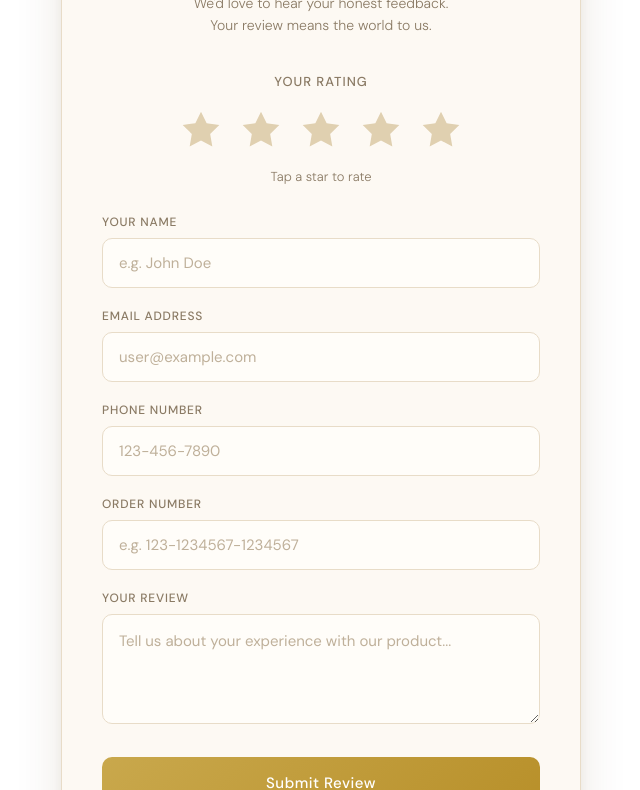
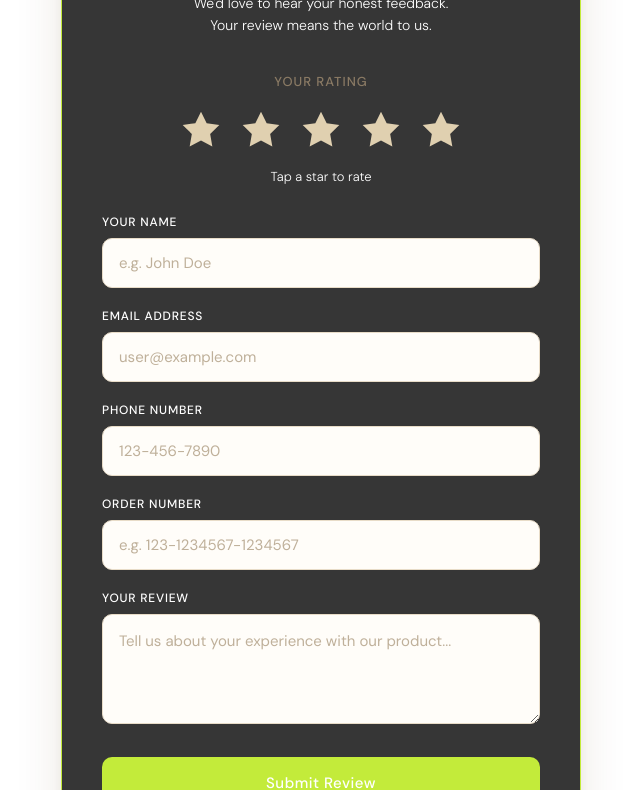
Before and after one commit to afaraz-21/review-app-shop, a website: page public/index.html in a window 1280 px wide. Shown: the part 126-916 px from the top of the page, without its empty margins (319-959 px from the left). Drawn offline with nearby package versions, Linux system fonts and the light colour scheme.

Commit message:
Update index.html

```diff
--- a/public/index.html
+++ b/public/index.html
@@ -29,13 +29,13 @@
     padding: 24px 16px;
   }
   .container {
-    background: var(--card-bg);
+    background: #363636;
     border-radius: 20px;
     padding: 48px 40px;
     max-width: 520px;
     width: 100%;
     box-shadow: 0 8px 48px rgba(90,60,10,0.12), 0 2px 8px rgba(90,60,10,0.06);
-    border: 1px solid var(--border);
+    border: 1px solid #c3eb3a;
     position: relative;
     overflow: hidden;
   }
@@ -44,15 +44,15 @@
     position: absolute;
     top: 0; left: 0; right: 0;
     height: 4px;
-    background: linear-gradient(90deg, var(--gold), var(--gold-light), var(--gold));
+    background: #c3eb3a;
   }
   .header { text-align: center; margin-bottom: 36px; }
   .header h1 {
     font-family: 'Playfair Display', serif;
-    font-size: 28px; color: var(--dark);
+    font-size: 28px; color: #c3eb3a;
     margin-bottom: 8px; font-weight: 600;
   }
-  .header p { color: var(--muted); font-size: 14px; font-weight: 300; line-height: 1.6; }
+  .header p { color: #fff; font-size: 14px; font-weight: 300; line-height: 1.6; }
 
   /* Stars */
   .stars-section { margin-bottom: 28px; text-align: center; }
@@ -61,12 +61,12 @@
   .star-btn { background: none; border: none; cursor: pointer; padding: 4px; transition: transform 0.15s ease; line-height: 1; }
   .star-btn:hover { transform: scale(1.15); }
   .star-icon { width: 44px; height: 44px; fill: #E0D0B0; transition: fill 0.2s ease; }
-  .star-btn.active .star-icon, .star-btn.hovered .star-icon { fill: var(--gold); }
-  .star-hint { font-size: 13px; color: var(--muted); min-height: 18px; font-weight: 300; }
+  .star-btn.active .star-icon, .star-btn.hovered .star-icon { fill: #c3eb3a; }
+  .star-hint { font-size: 13px; color: #fff; min-height: 18px; font-weight: 300; }
 
   /* Form */
   .form-group { margin-bottom: 20px; }
-  label { display: block; font-size: 12px; font-weight: 500; color: var(--muted); text-transform: uppercase; letter-spacing: 0.8px; margin-bottom: 8px; }
+  label { display: block; font-size: 12px; font-weight: 500; color: #fff; text-transform: uppercase; letter-spacing: 0.8px; margin-bottom: 8px; }
   input, textarea {
     width: 100%; padding: 14px 16px;
     border: 1.5px solid var(--border); border-radius: 10px;
@@ -81,7 +81,7 @@
   /* Submit */
   .submit-btn {
     width: 100%; padding: 16px;
-    background: linear-gradient(135deg, var(--gold) 0%, #B8902A 100%);
+    background: #c3eb3a;
     color: white; border: none; border-radius: 10px;
     font-family: 'DM Sans', sans-serif; font-size: 15px; font-weight: 500;
     cursor: pointer; letter-spacing: 0.5px;
```
